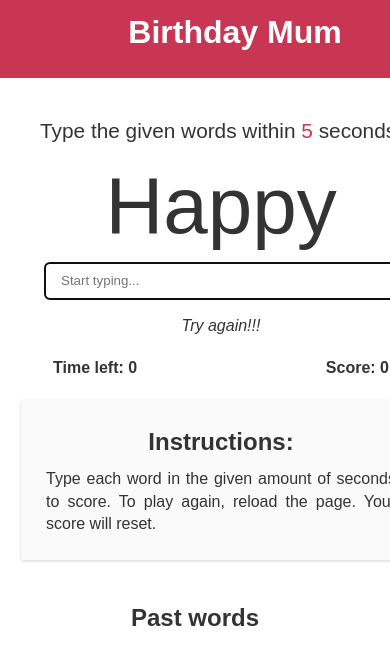
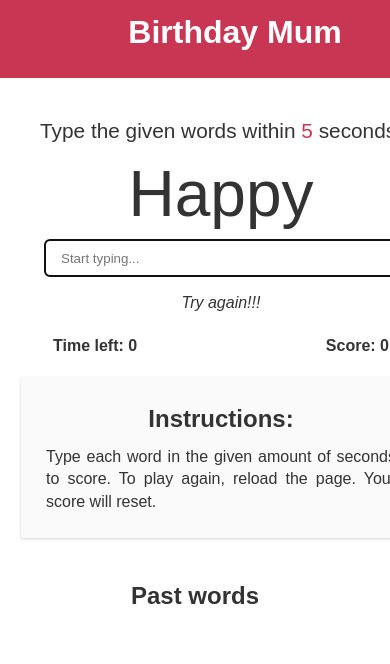
Before and after one commit to Andamann/birthdayMum, a website: page index.html in a window 390 px wide. Shown: the top 664 px of the page. Drawn offline with Linux system fonts and the light colour scheme; some icons are missing.

Commit message:
responsiveness improved

```diff
--- a/main.js
+++ b/main.js
@@ -135,7 +135,7 @@ function showWord(words) {
 		winner.style.display = 'inline'
 		html.style.backgroundImage = 'url("img/winner.jpg")'
 		final.innerHTML =
-			"Bien joué Moumoune, en vous souhaitant un très bon <span id='white'>anniversaire à toi et Mina!</span>"
+			"Bien joué Moumoune, en vous souhaitant <span id='white'>un très bon anniversaire à toi et Mina!</span>"
 	}
 }
 
--- a/style.css
+++ b/style.css
@@ -203,9 +203,6 @@ p {
 	.result {
 		margin-bottom: 20px;
 	}
-	#white {
-		color: white;
-	}
 }
 
 @media (max-width: 450px) {
@@ -220,6 +217,9 @@ p {
 	.main {
 		/*margin: 1px;*/
 		max-width: 450px;
+	}
+	#current-word {
+		font-size: 4rem;
 	}
 	input {
 		width: 20rem;
@@ -239,7 +239,11 @@ p {
 		/*margin: 1px;*/
 		max-width: 320px;
 	}
+
 	input {
 		width: 15rem;
 	}
+	#white {
+		color: white;
+	}
 }
```
